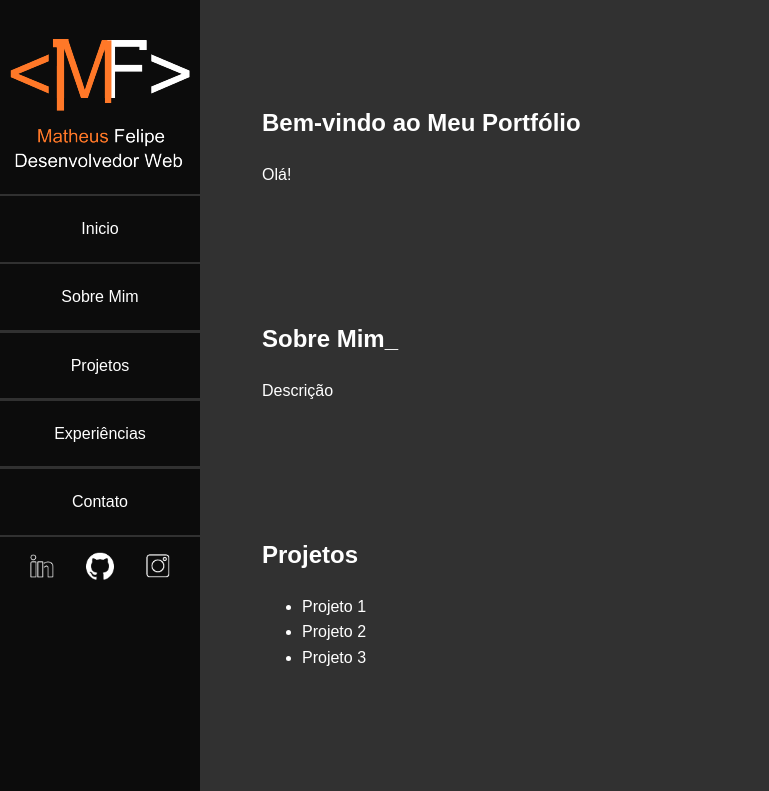
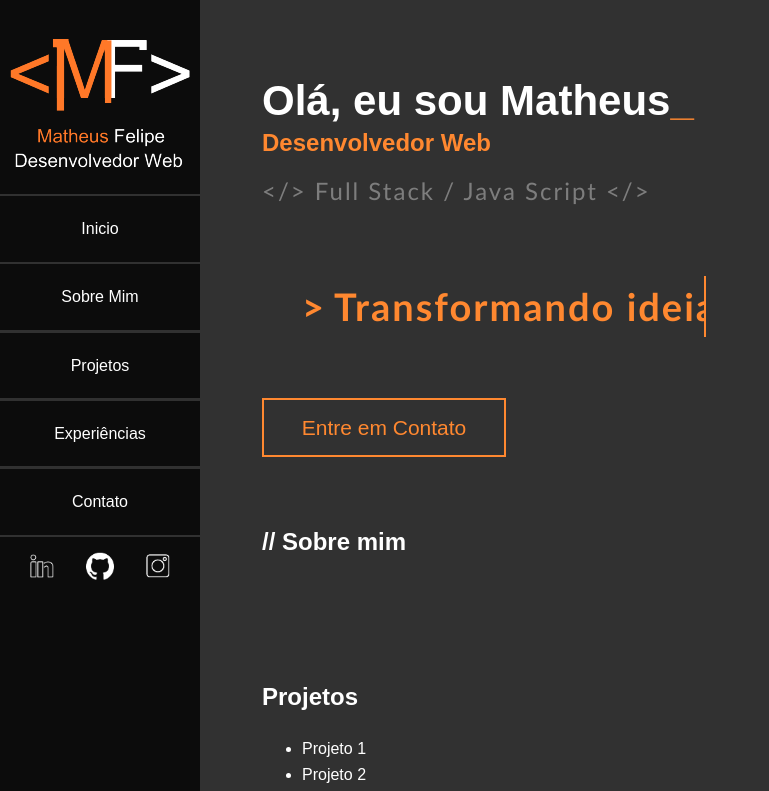
Before and after one commit to matheusfelipe20/portfolio, a React (Create React App) app in the folder projeto-portfolio/: page / in a window 1280 px wide. Shown: the top 791 px of the page, without its empty margins (0-769 px from the left). Built offline with nearby package versions, Linux system fonts and the light colour scheme.

Commit message:
Construindo a pagina inicial do portfolio e implementando animações

```diff
--- /dev/null
+++ b/projeto-portfolio/src/components/buttons/ButtonSimple/ButtonSimple.css
@@ -0,0 +1,19 @@
+.button-simple {
+    display: flex;
+    justify-content: center;
+    align-items: center;
+    padding: 10px 20px;
+    font-size: 21px;
+    text-decoration: none;
+    border: 2px solid var(--background-secondary);
+    color: var(--background-secondary);
+    background-color: transparent;
+    cursor: pointer;
+    transition: background-color 0.3s, color 0.3s;
+    outline: none;
+}
+
+.button-simple:hover {
+    background-color: var(--background-secondary);
+    color: var(--background-primary);
+}
--- /dev/null
+++ b/projeto-portfolio/src/components/buttons/ButtonSimple/ButtonSimple.js
@@ -0,0 +1,11 @@
+import React from 'react';
+import '../../../variables/Colors.css';
+import './ButtonSimple.css';
+
+const ButtonSimple = ({width, height, text, href, alt}) => {
+    return (
+        <a href={href} className="button-simple" style={{ width, height }}>{text}</a>
+    );
+};
+
+export default ButtonSimple;
--- a/projeto-portfolio/src/components/pages/home/About.css
+++ b/projeto-portfolio/src/components/pages/home/About.css
@@ -0,0 +1,3 @@
+.about-title {
+    margin-top: -10px;
+}
--- a/projeto-portfolio/src/components/pages/home/About.js
+++ b/projeto-portfolio/src/components/pages/home/About.js
@@ -1,9 +1,9 @@
 import React from 'react';
+import './About.css'
 
 const About = () => (
   <section id="about">
-    <h2>Sobre Mim_</h2>
-    <p>Descrição</p>
+    <h1 className="about-title">// Sobre mim</h1>
   </section>
 );
 
--- a/projeto-portfolio/src/components/pages/home/Footer.js
+++ b/projeto-portfolio/src/components/pages/home/Footer.js
@@ -1,9 +1,6 @@
 import React from 'react';
 import './Footer.css';
 import '../../../variables/Colors.css';
-import SocialButton from '../../buttons/SocialButton/SocialButton';
-import linkedinIcon from '../../../icons/linkedin.png';
-import githubIcon from '../../../icons/github.png';
 
 const Footer = () => (
   <footer>
--- a/projeto-portfolio/src/components/pages/home/Header.js
+++ b/projeto-portfolio/src/components/pages/home/Header.js
@@ -8,7 +8,7 @@ import imgHeader from '../../../img/logo-intro.png';
 
 const Header = () => (
   <header className="header">
-    <img className="header-img" src={imgHeader} />
+    <img className="header-img" src={imgHeader} alt="imagem logo"/>
     <nav className="header-nav">
       <ul>
         <li><a className="link-intro" href="#intro">Inicio</a></li>
--- /dev/null
+++ b/projeto-portfolio/src/components/pages/home/Intro.css
@@ -0,0 +1,73 @@
+@keyframes blink {
+    0% { opacity: 1; }
+    50% { opacity: 0; }
+    100% { opacity: 1; }
+}
+
+section {
+    margin-top: -20px;
+}
+
+.text-primary {
+    display: flex;
+}
+
+.animation-intro {
+    font-size: 42px;
+    color: var(--background-secondary);
+    animation: blink 1.5s infinite;
+}
+
+.text-intro {
+    font-size: 42px;
+}
+
+.text-description {
+    font-size: 24px;
+    margin-top: -45px;
+    color: var(--background-secondary);
+}
+
+.text {
+    font-family:'Gill Sans', 'Gill Sans MT', Calibri, 'Trebuchet MS', sans-serif;
+    font-size: 24px;
+    color: #969696c2;
+    margin-top: -10px;
+    letter-spacing: 2px;
+}
+
+.div-animation-1 {
+    padding: 10px 0px 30px 40px;
+    display: flex;
+}
+
+.h1-animation-1 {
+    color: var(--background-secondary);
+    font-size: 38px;
+    margin-right: 10px;
+    font-family:'Gill Sans', 'Gill Sans MT', Calibri, 'Trebuchet MS', sans-serif;
+}
+
+.animation-intro-1 {
+    font-size: 38px;
+    letter-spacing: 2px;
+    color: var(--background-secondary);
+    font-family:'Gill Sans', 'Gill Sans MT', Calibri, 'Trebuchet MS', sans-serif;
+    border-right: 2px solid var(--background-secondary);
+    white-space: nowrap;
+    overflow: hidden;
+    width: 0;
+    animation: typing 13s steps(60, end) infinite, blink-caret .75s step-end infinite;
+}
+
+@keyframes typing {
+    0% { width: 0; }
+    70% { width: 600px; }
+    90% { width: 600px; }
+    100% { width: 0; }
+}
+
+@keyframes blink-caret {
+    from, to { border-color: transparent; }
+    20% { border-color: var(--background-secondary); }
+}
--- a/projeto-portfolio/src/components/pages/home/Intro.js
+++ b/projeto-portfolio/src/components/pages/home/Intro.js
@@ -1,10 +1,35 @@
-import React from 'react';
+import React, { useState, useEffect } from 'react';
+import './Intro.css'
+import ButtonContato from '../../buttons/ButtonSimple/ButtonSimple.js'
 
-const Intro = () => (
-  <section id="intro">
-    <h1>Bem-vindo ao Meu Portfólio</h1>
-    <p>Olá!</p>
-  </section>
-);
+const Intro = () => {
+  const phrases = ["Transformando ideias em código", "Automatizando o que é repetitivo", "E melhorando o seu negócio...!"];
+  const [currentPhraseIndex, setCurrentPhraseIndex] = useState(0);
+
+  useEffect(() => {
+      const interval = setInterval(() => {
+          setCurrentPhraseIndex(prevIndex => (prevIndex + 1) % phrases.length);
+      }, 13000);
+      console.log(phrases.length);
+
+      return () => clearInterval(interval);
+  }, []);
+
+  return (
+    <section id="intro">
+      <div className="text-primary">
+        <h1 className="text-intro">Olá, eu sou Matheus</h1>
+        <h1 className="animation-intro">_</h1>
+      </div>
+      <h1 className="text-description">Desenvolvedor Web</h1>
+      <p className="text">{'</>'} Full Stack / Java Script {'</>'}</p>
+      <div className="div-animation-1">
+        <h1 className="h1-animation-1">{">"}</h1>
+        <h1 className="animation-intro-1">{phrases[currentPhraseIndex]}</h1>
+      </div>
+      <ButtonContato width="200px" height="35px" href="#contact" text="Entre em Contato"/>
+    </section>
+  );
+};
 
 export default Intro;
```
